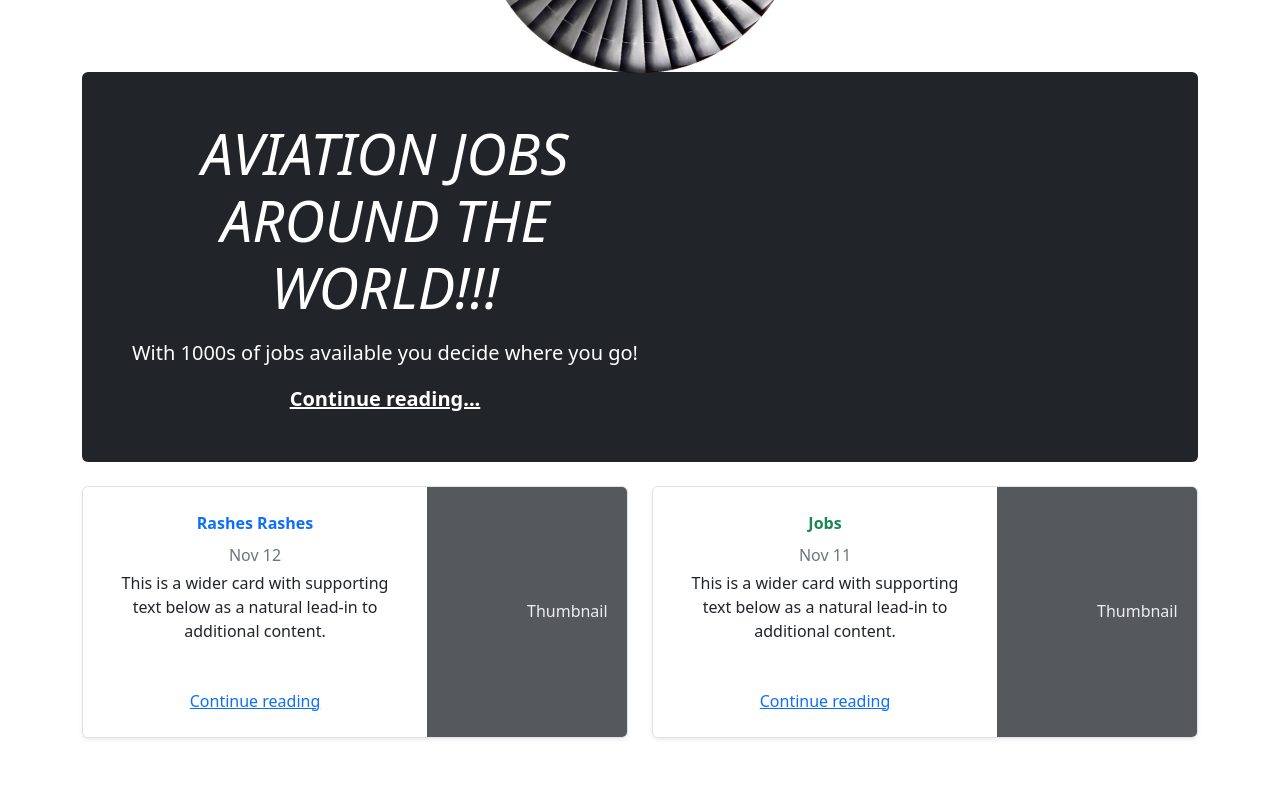
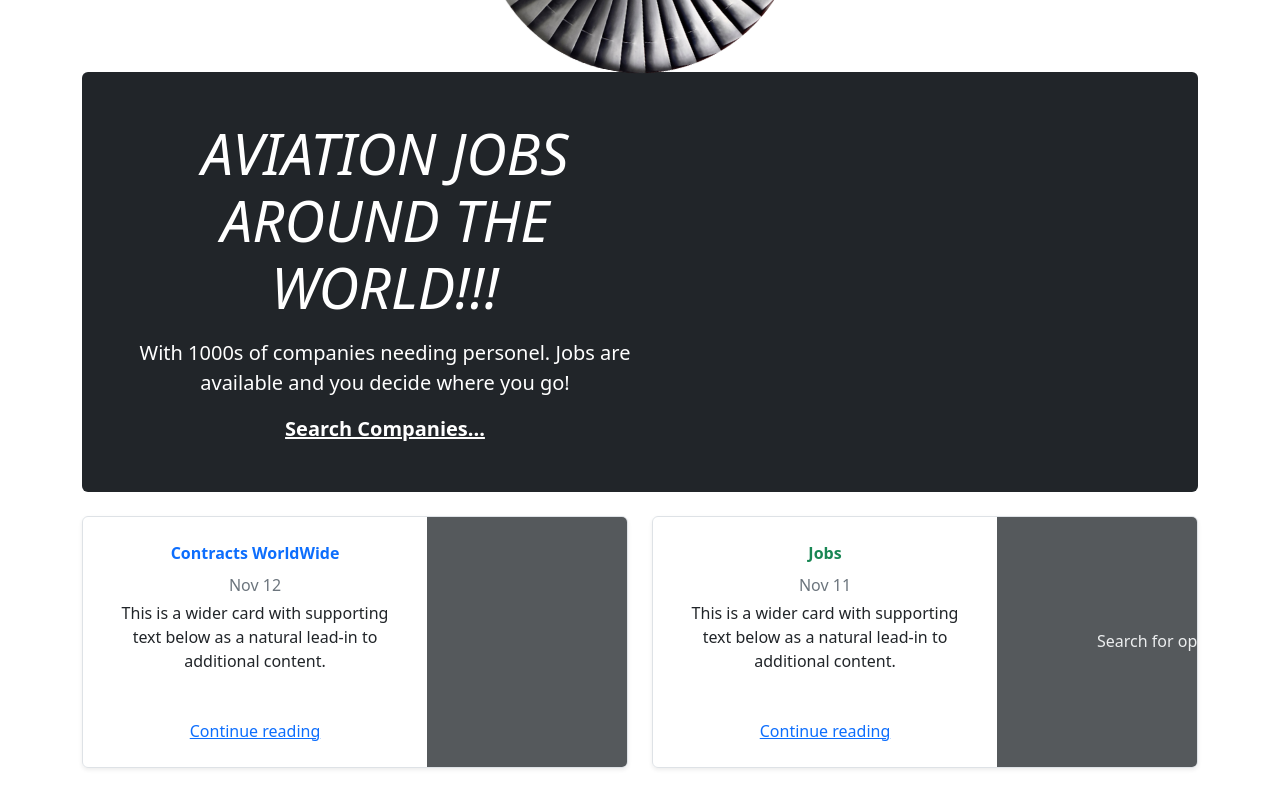
Before and after one commit to CaReLeSs-FrEe/AviNet, a React (Create React App) app: page / in a window 1280 px wide. Shown: the part 304-1104 px from the top of the page. Before the commit the page ends 1074 px from the top, so only its background shows below. Built offline with nearby package versions, Linux system fonts and the light colour scheme.

Commit message:
fixed frontend a little

```diff
--- a/src/components/Home.js
+++ b/src/components/Home.js
@@ -12,11 +12,11 @@ function Home() {
               AVIATION JOBS AROUND THE WORLD!!!
             </h1>
             <p className="lead my-3">
-              With 1000s of jobs available you decide where you go!
+              With 1000s of companies needing personel. Jobs are available and you decide where you go!
             </p>
             <p className="lead mb-0">
               <Link to="/" className="text-white fw-bold">
-                Continue reading...
+                Search Companies...
               </Link>
             </p>
           </div>
@@ -26,7 +26,7 @@ function Home() {
             <div className="row g-0 border rounded overflow-hidden flex-md-row mb-4 shadow-sm h-md-250 position-relative">
               <div className="col p-4 d-flex flex-column position-static">
                 <strong className="mb-0 d-inline-block mb-2 text-primary">
-                  Rashes Rashes
+                  Contracts WorldWide
                 </strong>
                 {/* <h3 className="mb-0">Featured post</h3> */}
                 <div className="mb-1 text-muted">Nov 12</div>
@@ -49,10 +49,10 @@ function Home() {
                   preserveAspectRatio="xMidYMid slice"
                   focusable="false"
                 >
-                  <title>Placeholder</title>
+                  <title>Search Contracts</title>
                   <rect width="100%" height="100%" fill="#55595c"></rect>
                   <text x="50%" y="50%" fill="#eceeef" dy=".3em">
-                    Thumbnail
+
                   </text>
                 </svg>
               </div>
@@ -85,10 +85,10 @@ function Home() {
                   preserveAspectRatio="xMidYMid slice"
                   focusable="false"
                 >
-                  <title>Placeholder</title>
+                  <title>Jobs</title>
                   <rect width="100%" height="100%" fill="#55595c"></rect>
                   <text x="50%" y="50%" fill="#eceeef" dy=".3em">
-                    Thumbnail
+                    Search for open positions
                   </text>
                 </svg>
               </div>
```
